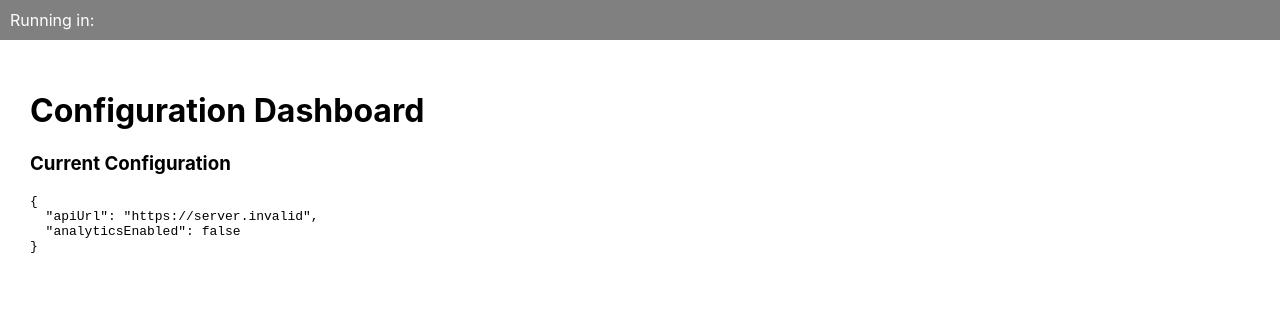
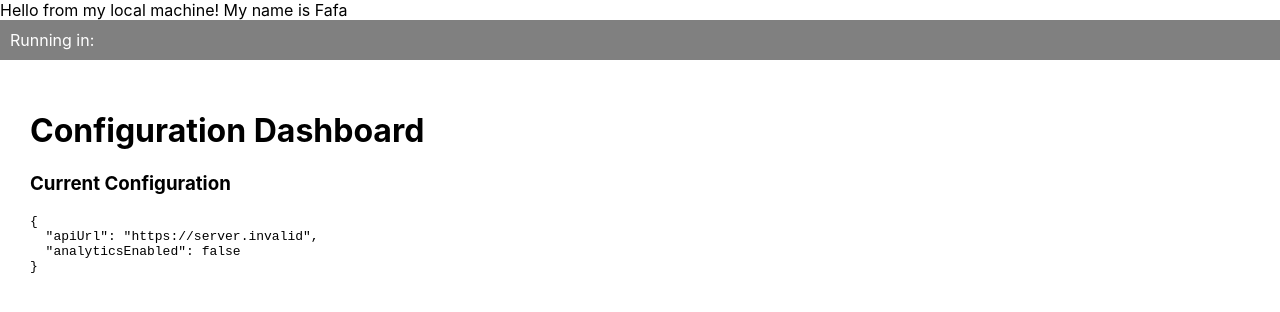
Before and after one commit to ikosafo/react-config-lab, a React (Create React App) app: page / in a window 1280 px wide. Shown: the top 312 px of the page. Built offline with nearby package versions, Linux system fonts and the light colour scheme; no server answers.

Commit message:
Sprint 1 Tasks - Config Team

```diff
--- a/src/App.js
+++ b/src/App.js
@@ -5,8 +5,9 @@ import EnvironmentBanner from "./components/EnvironmentBanner";
 function App() {
 
   return (
+    <div>
+    <hi> Hello from my local machine! My name is Fafa  </hi>
 
-    <div>
 
       <EnvironmentBanner />
 
```
Also changed, not shown: ENV_SETUP.txt (added), 1 other file (tests, documents, lock files or other folders).
